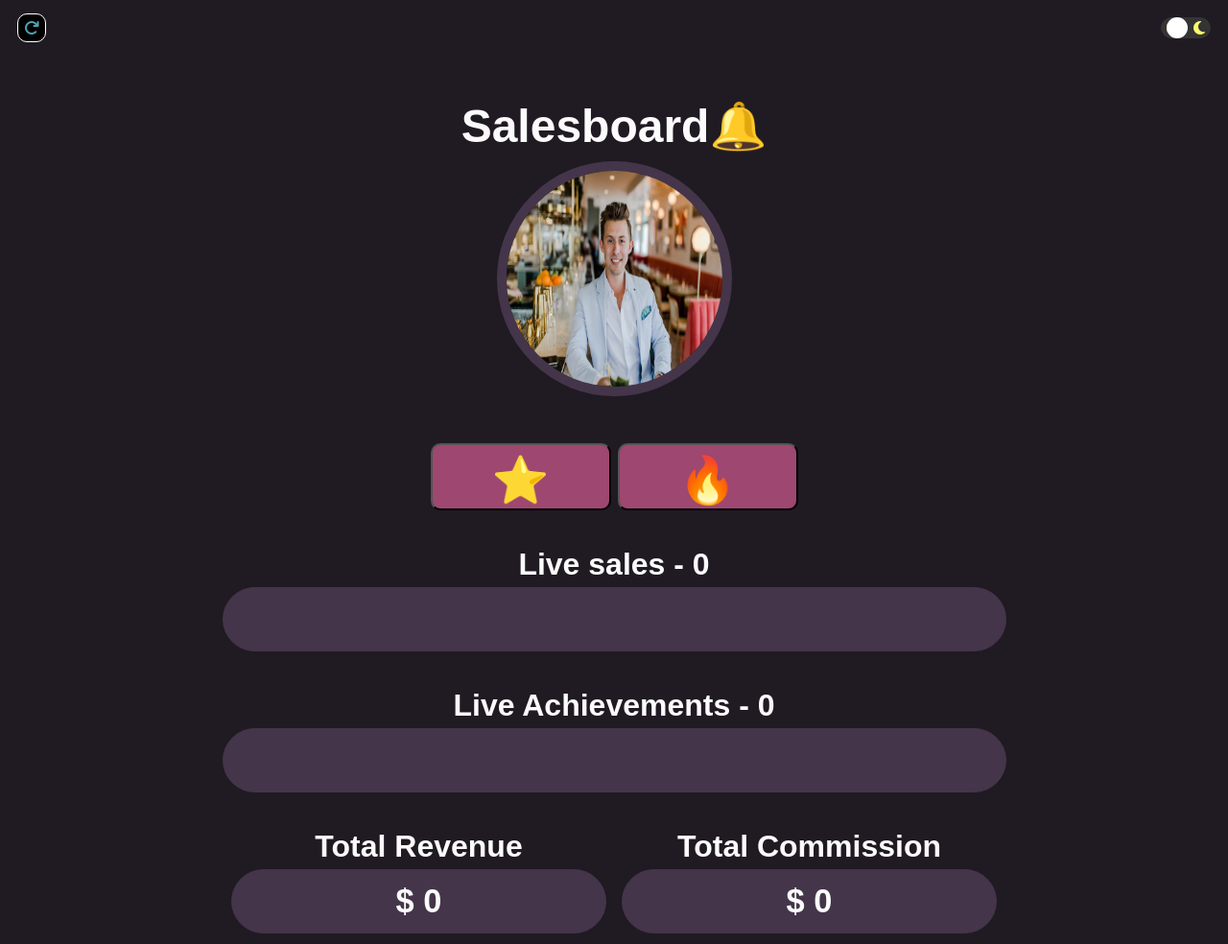
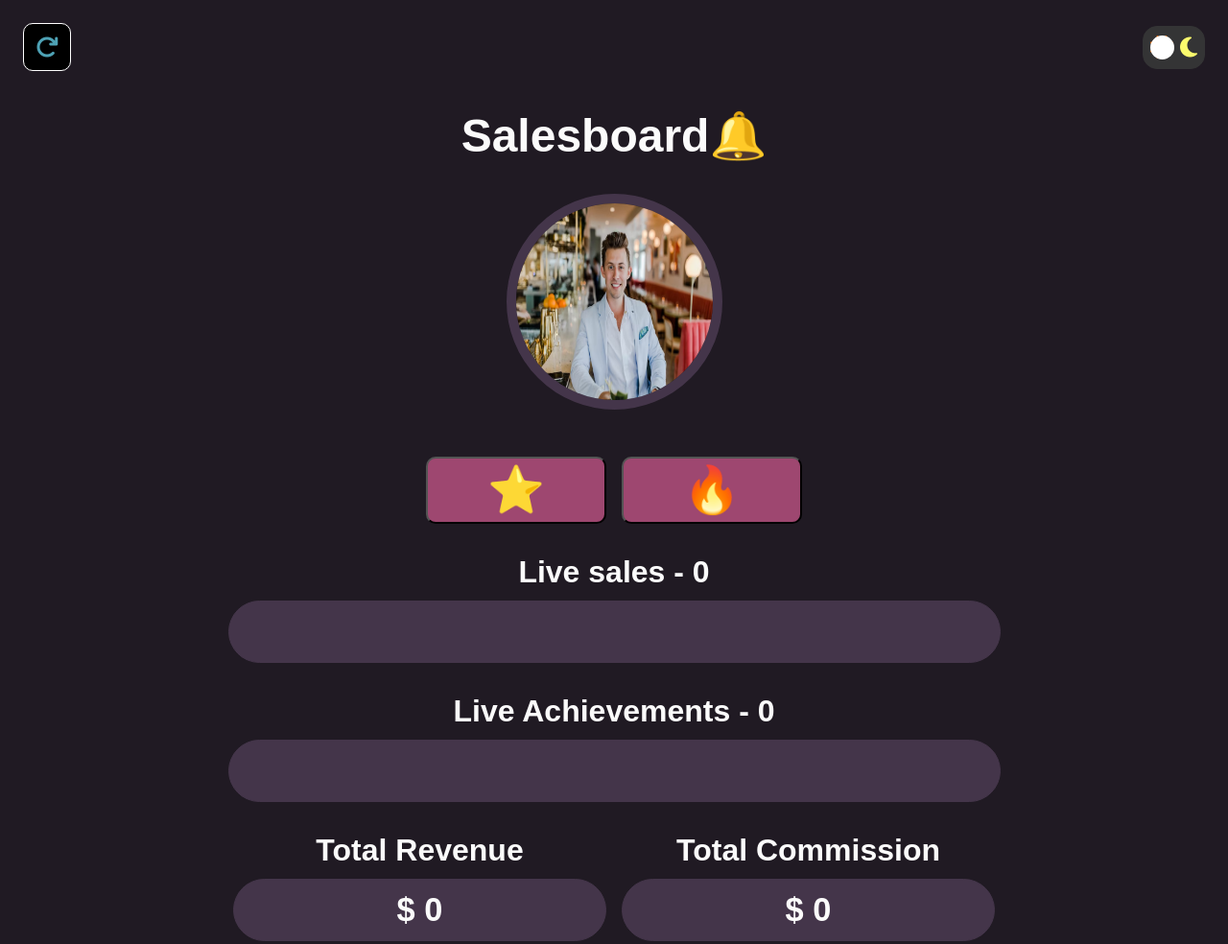
Before and after one commit to komalgill0310/salesboard-app, a plain HTML site: page index.html in a window 1280 px wide. Shown: the whole page at 96% size. Drawn offline with Linux system fonts and the light colour scheme.

Commit message:
Updated css pixels values to rem, em, updated some other layout

```diff
--- a/index.css
+++ b/index.css
@@ -1,26 +1,29 @@
+*,
+*::before,
+*::after {
+  box-sizing: border-box;
+}
+
 body {
   text-align: center;
   background-color: #201a23;
   color: #fbfbfb;
   font-family: "Poppins", sans-serif;
-  box-sizing: border-box;
 }
+
 .dark {
   background-color: #fbfbfb;
   color: #201a23;
 }
 
 h1 {
-  font-size: 3rem;
-  line-height: 72px;
-  margin-bottom: 0px;
-  margin-top: 46px;
+  font-size: 3rem; /* 48px */
+  margin-top: 0.5em; /* 46px */
 }
 
 h3 {
-  font-size: 2rem;
-  line-height: 48px;
-  margin-bottom: 0px;
+  font-size: 2rem; /* 32px */
+  margin-bottom: 0.34em; /* 11px */
 }
 
 h1:hover,
@@ -41,47 +44,52 @@ button {
   height: 70px;
   background-color: #9e4770;
   border-radius: 10px;
-  line-height: 72px;
-  font-size: 3rem;
+  font-size: 3rem; /* 48px */
   cursor: pointer;
   text-align: center;
+  outline: none;
 }
+
 .product-buttons {
   display: flex;
   justify-content: center;
-  column-gap: 7px;
-  margin-top: 45px;
+  column-gap: 16px;
+  margin-top: 2.81em; /* 45px */
+  align-items: center;
 }
+
 .highlight:hover {
   border: 2px solid #38bdf8;
 }
+
 .points-box {
   display: flex;
   flex-wrap: wrap;
-  align-items: center;
+  justify-content: center;
   width: 805px;
-  height: 65px;
+  min-height: 65px;
+  height: auto;
   background-color: #44354a;
   border-radius: 50px;
   border: 1px solid #44354a;
   margin: 0px auto;
-  font-size: 1.55rem;
-  padding-left: 10px;
-  column-gap: 0px;
+  font-size: 1.55rem; /*24.8px */
+  padding: 0.4em; /* 9.92px */
 }
+
 .total {
   display: flex;
   justify-content: center;
   column-gap: 16px;
-  margin-bottom: 70px;
 }
+
 .total-box {
   width: 389px;
   height: 65px;
   background-color: #44354a;
   border-radius: 50px;
   border: 1px solid #44354a;
-  margin: 0px auto;
+  margin: auto;
   font-size: 2.15rem;
   font-weight: 700;
   color: #fbfbfb;
@@ -95,12 +103,11 @@ button {
   display: flex;
   justify-content: space-between;
   align-items: center;
+  padding: 1em; /* 16px */
 }
 
 .toggle-btn {
   display: flex;
-  justify-content: flex-end;
-  padding: 10px;
   color: #201a23;
 }
 
@@ -114,48 +121,47 @@ button {
   background-color: rgb(52, 52, 53);
   border-radius: 15px;
   position: relative;
-  width: 40px;
-  height: 10px;
-  padding: 5px;
+  width: 65px;
+  height: 45px;
+  padding: 0 7px;
   cursor: pointer;
   display: flex;
   justify-content: space-between;
   align-items: center;
-  margin-right: 0px;
+  gap: 5px;
 }
 
 .ball {
   background-color: #ffffff;
-  width: 22px;
-  height: 22px;
+  width: 25px;
+  height: 25px;
   position: absolute;
   border-radius: 50%;
   transition: transform 0.2s linear;
 }
 
 .ballmove {
-  transform: translateX(24px);
+  transform: translateX(26px);
 }
 .fa-sun {
   color: rgb(235, 109, 12);
+  font-size: 1.5rem;
 }
 
 .fa-moon {
   color: rgb(251, 251, 109);
+  font-size: 1.5rem;
 }
 
 /*****RESET BUTTON*****/
 .reset-btn {
   background-color: black;
-  width: 30px;
-  height: 30px;
-  margin-left: 10px;
-  margin-right: auto;
-  margin-top: 0px;
+  width: 50px;
+  height: 50px;
   color: #fbfbfb;
   text-decoration: none;
   border: 1px white solid;
-  font-size: 1rem;
+  font-size: 1.5rem;
 }
 
 .reset-btn:active {
```
Also changed, not shown: 1 other file.
